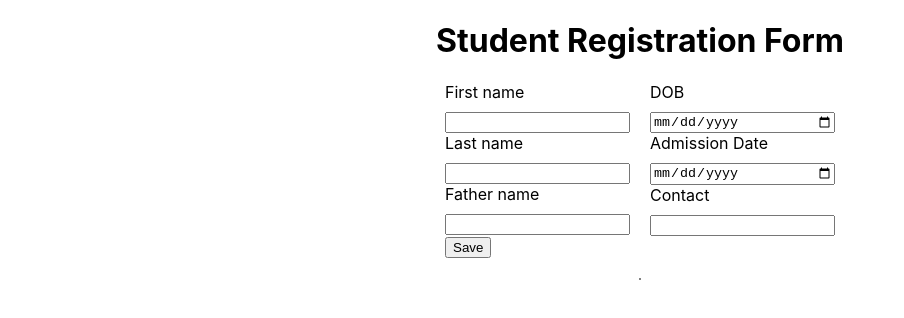
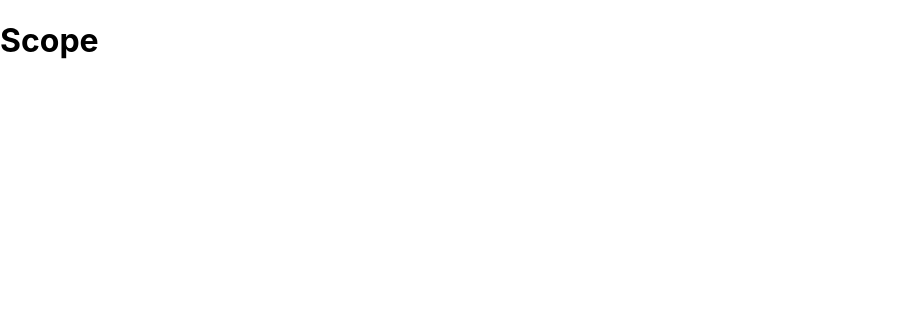
Before and after one commit to sajidali2444/react-traing, a React (Create React App) app: page / in a window 1280 px wide. Shown: the top 318 px of the page, without its empty margins (0-904 px from the left). Built offline with nearby package versions, Linux system fonts and the light colour scheme.

Commit message:
scope and hositing

```diff
--- a/src/App.js
+++ b/src/App.js
@@ -1,12 +1,8 @@
-import './App.css';
-import TodoAppForm from './components/TodoForm';
+import "./App.css";
+import TodoAppForm from "./components/TodoForm";
 
 function App() {
-  return (
-    <>
-      <TodoAppForm />
-    </>
-  );
+  return <TodoAppForm />;
 }
 
 export default App;
--- a/src/components/TodoForm.js
+++ b/src/components/TodoForm.js
@@ -1,301 +1,55 @@
-//JSX syntax
-//JSX return value
-// React Fragment <></>
-// naming conventions of variables/ functions
-// React Expression {}
-// React style apply {}
+function TodoAppForm() {
+  // scope and hositing
+  //scope
+  /*
+var has gloabl or functioal scope
+  function parent() {
+    var parentVariable = undefined;
+    console.log('pranet variable accessing=>', parentVariable);
+    parentVariable = 'Parent value';
+    function child1() {
+      var childVariable = 'child value';
+      console.log('parent variable value => ', parentVariable);
+      function child2() {
+        console.log(
+          'child 2 access parents value => ',
+          parentVariable,
+          childVariable
+        );
+      }
+      child2();
+    }
+    child1();
+    console.log('child variable value inside parent', childVariable);
+  }
+  parent();
+  console.log('parent variable value =>', parentVariable);
+  */
 
-import { useState } from 'react';
-const studentList = [];
+  //block level scope
+  //let/const
 
-for (let i = 1; i <= 5; i++) {
-  let fail = false;
-  if (i % 2 === 0) {
-    fail = true;
+  /*
+  let age = 20;
+  if (age === 20) {
+    let isMobileAllowed = 'allowed';
+    {
+      console.log('is mobile allowed inside the if block', isMobileAllowed);
+    }
   }
-  studentList.push({ id: i, name: 'Student  ' + i, result: fail });
-}
-//component functon always start form Upercase.
-function TodoAppForm() {
-  const [firstName, setFirstName] = useState('');
-  const [lastName, setLastName] = useState('');
-  const [fatherName, setFatherName] = useState('');
-  const [dob, setDOB] = useState('');
-  const [admissionDate, setAdmissionDate] = useState('');
-  const [contactNumber, setContactNumber] = useState('');
-  const [firstNameRequired, setFirstNameRequired] = useState(false);
-  const [lastNameRequired, setlastNameRequired] = useState(false);
-  const [fatherNameRequired, setFatherNameRequired] = useState(false);
-  const [students, setStudents] = useState([]);
+  console.log('is mobile allowed out side the if command=>', isMobileAllowed);
+*/
 
-  const getFirstName = (event) => {
-    setFirstName(event.target.value);
-  };
-  const getLastName = (event) => {
-    setLastName(event.target.value);
-  };
-  const getFatherName = (event) => {
-    setFatherName(event.target.value);
-  };
-  const getDOB = (event) => {
-    setDOB(event.target.value);
-  };
-  const getAdmissionDate = (event) => {
-    setAdmissionDate(event.target.value);
-  };
-  const getCotactNumber = (event) => {
-    setContactNumber(event.target.value);
-  };
+  var x = 10;
+  function foo() {
+    var x = undefined;
+    console.log('xxxxxxxxxxxxxxxxxxxxxxxxxxx', x);
+    x = 20;
+    console.log('xxxxxxxxxxxxxxxxxxxxxxxxxxx', x);
+  }
+  foo();
 
-  const onFocusOut = ({ target: { id, value } }) => {
-    if (id === 'firstName' && value) {
-      setFirstNameRequired(false);
-    } else if (id === 'firstName' && !value) {
-      setFirstNameRequired(true);
-    }
-
-    if (id === 'lastName' && value) {
-      setlastNameRequired(false);
-    } else if (id === 'lastName' && !value) {
-      setlastNameRequired(true);
-    }
-
-    if (id === 'fatherName' && value) {
-      setFatherNameRequired(false);
-    } else if (id === 'fatherName' && !value) {
-      setFatherNameRequired(true);
-    }
-  };
-
-  const submit = () => {
-    if (!firstName) {
-      setFirstNameRequired(true);
-    }
-    if (!lastName) {
-      setlastNameRequired(true);
-    }
-    if (!fatherName) {
-      setFatherNameRequired(true);
-    }
-
-    if (!firstNameRequired && !lastNameRequired && !fatherNameRequired) {
-      setStudents((prev) => [
-        ...prev,
-        {
-          firstName,
-          lastName,
-          fatherName,
-          contactNumber,
-          admissionDate,
-          dob,
-          isFeesPaid: false,
-        },
-      ]);
-    }
-  };
-
-  const deleteStudent = (elementIndex) => {
-    //students
-    //map
-    //find
-    //some
-    //filter
-    const remainingStudents = students.filter(
-      (item, index) => index !== elementIndex
-    );
-    setStudents(remainingStudents);
-    console.log(remainingStudents);
-  };
-  const receiveFees = (currentIndex) => {
-    //find element by index
-    // const stduent = students.find((item, index) => index === currentIndex);
-    // stduent.isFeesPaid = true;
-    // setStudents((prev) => [...prev, stduent]);
-    // console.log(stduent);
-
-    //map returns new array exactly as old array
-    const updatedStudents = students.map((item, index) => {
-      if (index === currentIndex) {
-        item.isFeesPaid = true;
-        return item;
-        //return { ...item, isFeesPaid: true };
-      }
-      return item;
-    });
-    setStudents(updatedStudents);
-
-    //const paidFeesStudent = { ...stduent, isFeesPaid:true };
-
-    // update element property IsFeesPaid to true
-    // update students array
-  };
-  return (
-    <div
-      style={{
-        display: 'flex',
-        alignItems: 'center',
-
-        justifyContent: 'center',
-        flexDirection: 'column',
-      }}
-    >
-      <h1>Student Registration Form</h1>
-      <form>
-        <div
-          style={{
-            display: 'flex',
-            justifyContent: 'center',
-            gap: '20px',
-          }}
-        >
-          <div>
-            <div
-              style={{
-                display: 'flex',
-                flexDirection: 'column',
-                gap: '10px',
-              }}
-            >
-              <label>First name</label>
-              <input
-                type="text"
-                id="firstName"
-                name="firstName"
-                onChange={getFirstName}
-                style={{
-                  ...(firstNameRequired && {
-                    border: '1px solid red',
-                  }),
-                }}
-                onBlur={onFocusOut}
-              />
-              {firstNameRequired === true ? (
-                <p style={{ color: 'red', margin: '0 0 10px 0' }}>
-                  First name is required.
-                </p>
-              ) : null}
-            </div>
-            <div
-              style={{ display: 'flex', flexDirection: 'column', gap: '10px' }}
-            >
-              <label>Last name</label>
-              <input
-                type="text"
-                id="lastName"
-                name="lastName"
-                onChange={getLastName}
-                style={{
-                  ...(lastNameRequired && {
-                    border: '1px solid red',
-                  }),
-                }}
-                onBlur={onFocusOut}
-              />
-              {lastNameRequired ? (
-                <p style={{ color: 'red', margin: '0 0 10px 0' }}>
-                  Last name is required.
-                </p>
-              ) : null}
-            </div>
-            <div
-              style={{ display: 'flex', flexDirection: 'column', gap: '10px' }}
-            >
-              <label>Father name</label>
-              <input
-                type="text"
-                id="fatherName"
-                name="fatherName"
-                onChange={getFatherName}
-                style={{
-                  ...(fatherNameRequired && {
-                    border: '1px solid red',
-                  }),
-                }}
-                onBlur={onFocusOut}
-              />
-              {fatherNameRequired === true ? (
-                <p style={{ color: 'red', margin: '0 0 10px 0' }}>
-                  Father name is required.
-                </p>
-              ) : null}
-            </div>
-          </div>
-          <div>
-            <div
-              style={{ display: 'flex', flexDirection: 'column', gap: '10px' }}
-            >
-              <label>DOB</label>
-              <input type="date" id="dob" name="dob" onChange={getDOB} />
-            </div>
-            <div
-              style={{ display: 'flex', flexDirection: 'column', gap: '10px' }}
-            >
-              <label>Admission Date</label>
-              <input
-                type="date"
-                id="adminissionDate"
-                name="adminissionDate"
-                onChange={getAdmissionDate}
-              />
-            </div>
-            <div
-              style={{ display: 'flex', flexDirection: 'column', gap: '10px' }}
-            >
-              <label>Contact</label>
-              <input
-                type="text"
-                id="contactNumber"
-                name="contactNumber"
-                onChange={getCotactNumber}
-              />
-            </div>
-          </div>
-        </div>
-        <div>
-          <button onClick={submit} type="button">
-            Save
-          </button>
-        </div>
-      </form>
-
-      <div style={{ border: '1px solid gray', marginTop: '20px' }}>
-        {students.length !== 0 ? (
-          <table border={1} width={800} style={{ textAlign: 'center' }}>
-            <th>Student Name</th>
-            <th>Father Name</th>
-            <th>DOB</th>
-            <th>Admission Date</th>
-            <th>Contact#</th>
-            <th>Is Fees Paid</th>
-            <th>Delete</th>
-            <tbody>
-              {students.map((currentIem, index, items) => {
-                const fullName =
-                  currentIem.firstName + ' ' + currentIem.lastName;
-                return (
-                  <tr>
-                    <td>{fullName}</td>
-                    <td>{currentIem.fatherName}</td>
-                    <td>{currentIem.dob}</td>
-                    <td>{currentIem.admissionDate}</td>
-                    <td>{currentIem.contactNumber}</td>
-                    <td>{currentIem.isFeesPaid ? 'Paid' : 'Pending'}</td>
-                    <td>
-                      <button onClick={() => receiveFees(index)}>
-                        Click to recive fees
-                      </button>
-                      <button onClick={() => deleteStudent(index)}>X</button>
-                    </td>
-                  </tr>
-                );
-              })}
-              <tr></tr>
-            </tbody>
-          </table>
-        ) : null}
-      </div>
-    </div>
-  );
+  return <h1>Scope</h1>;
 }
 
 export default TodoAppForm;
```
